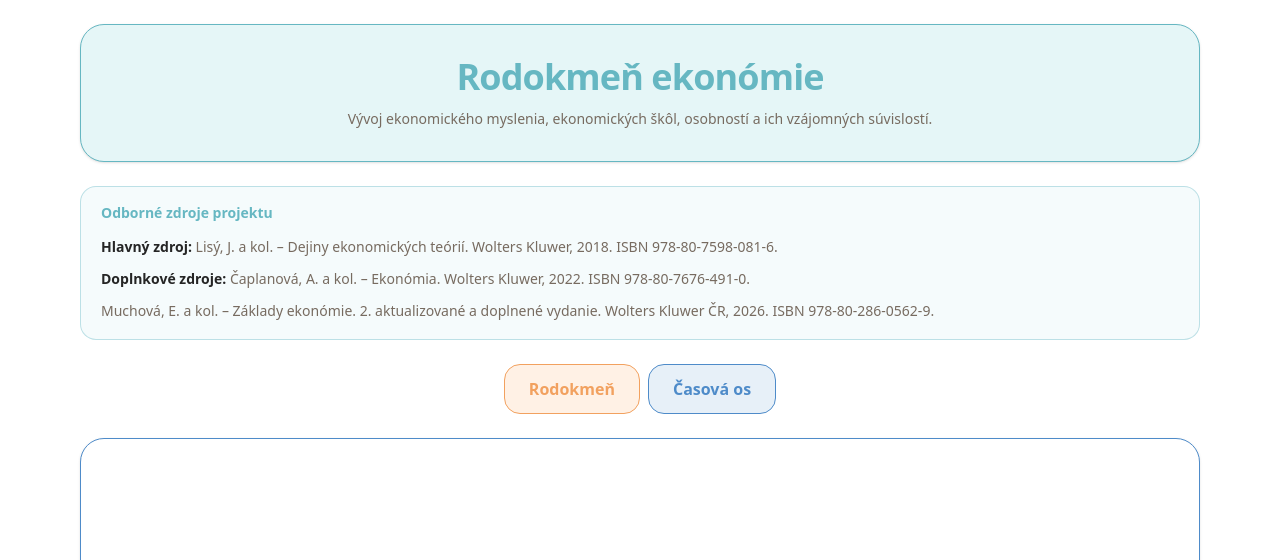
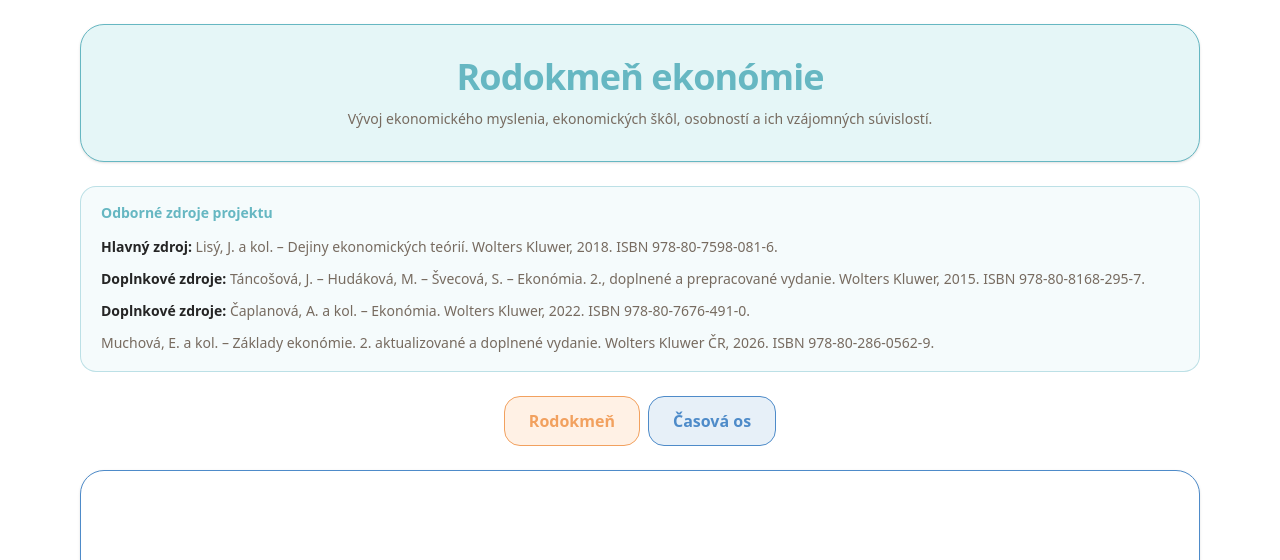
Before and after one commit to matus-kocik/matus-kocik-app, a Django app: template rodokmen/templates/rodokmen/rodokmen.html in a window 1280 px wide. Shown: the top 560 px of the page. Run offline with Django 5.2, Linux system fonts and the light colour scheme; the template is opened without the code that fills it, so the values that code supplies are empty; style sheets or scripts are compiled from the project's sources; some libraries are stand-ins or nearby versions.

Commit message:
change source rodokmen

```diff
--- a/rodokmen/templates/rodokmen/rodokmen.html
+++ b/rodokmen/templates/rodokmen/rodokmen.html
@@ -192,6 +192,13 @@
         <span class="font-semibold text-[#252525]">Hlavný zdroj:</span>
         Lisý, J. a kol. – Dejiny ekonomických teórií.
         Wolters Kluwer, 2018. ISBN 978-80-7598-081-6.
+      </p>
+
+      <p>
+        <span class="font-semibold text-[#252525]">Doplnkové zdroje:</span>
+        Táncošová, J. – Hudáková, M. – Švecová, S. – Ekonómia.
+        2., doplnené a prepracované vydanie.
+        Wolters Kluwer, 2015. ISBN 978-80-8168-295-7.
       </p>
 
       <p>
```
